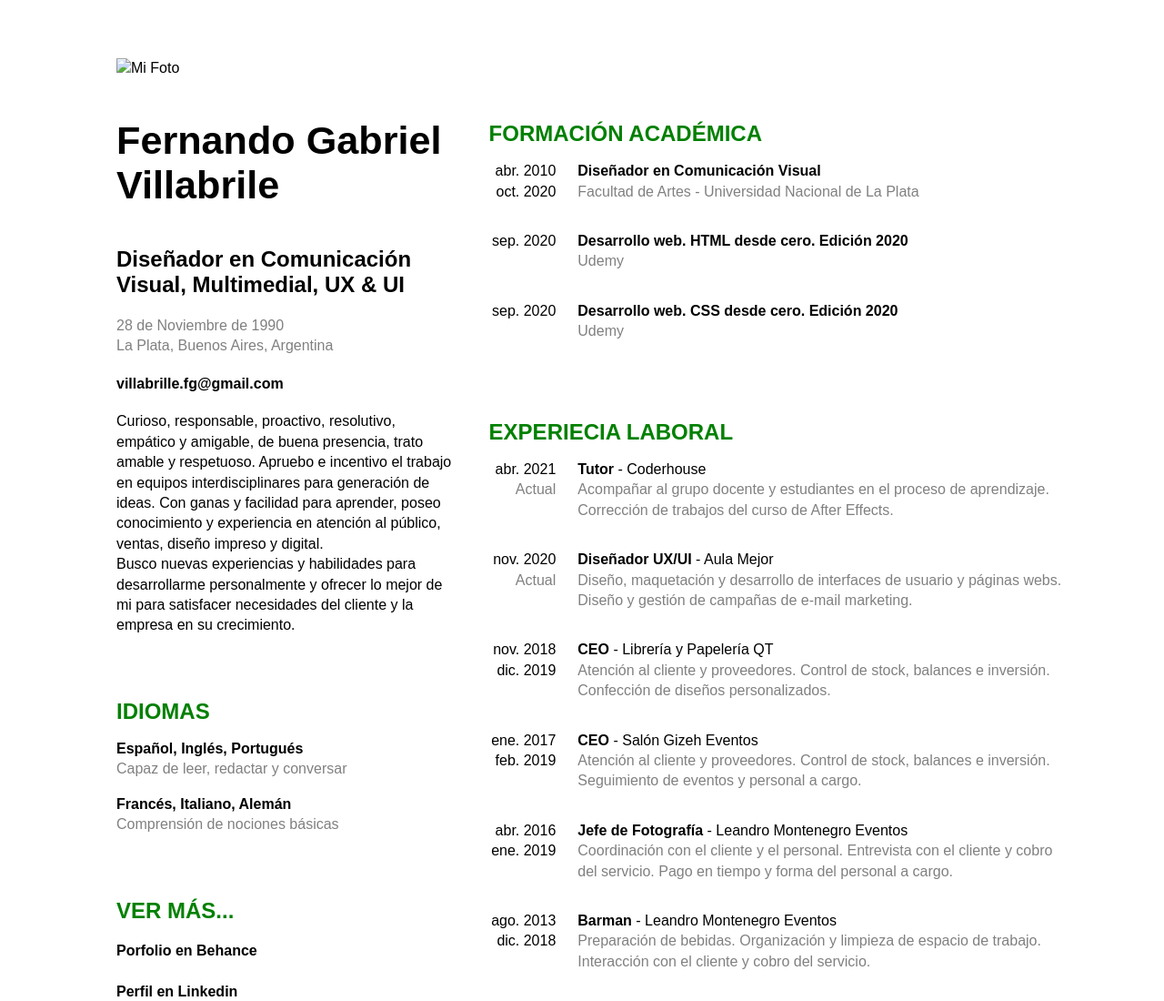
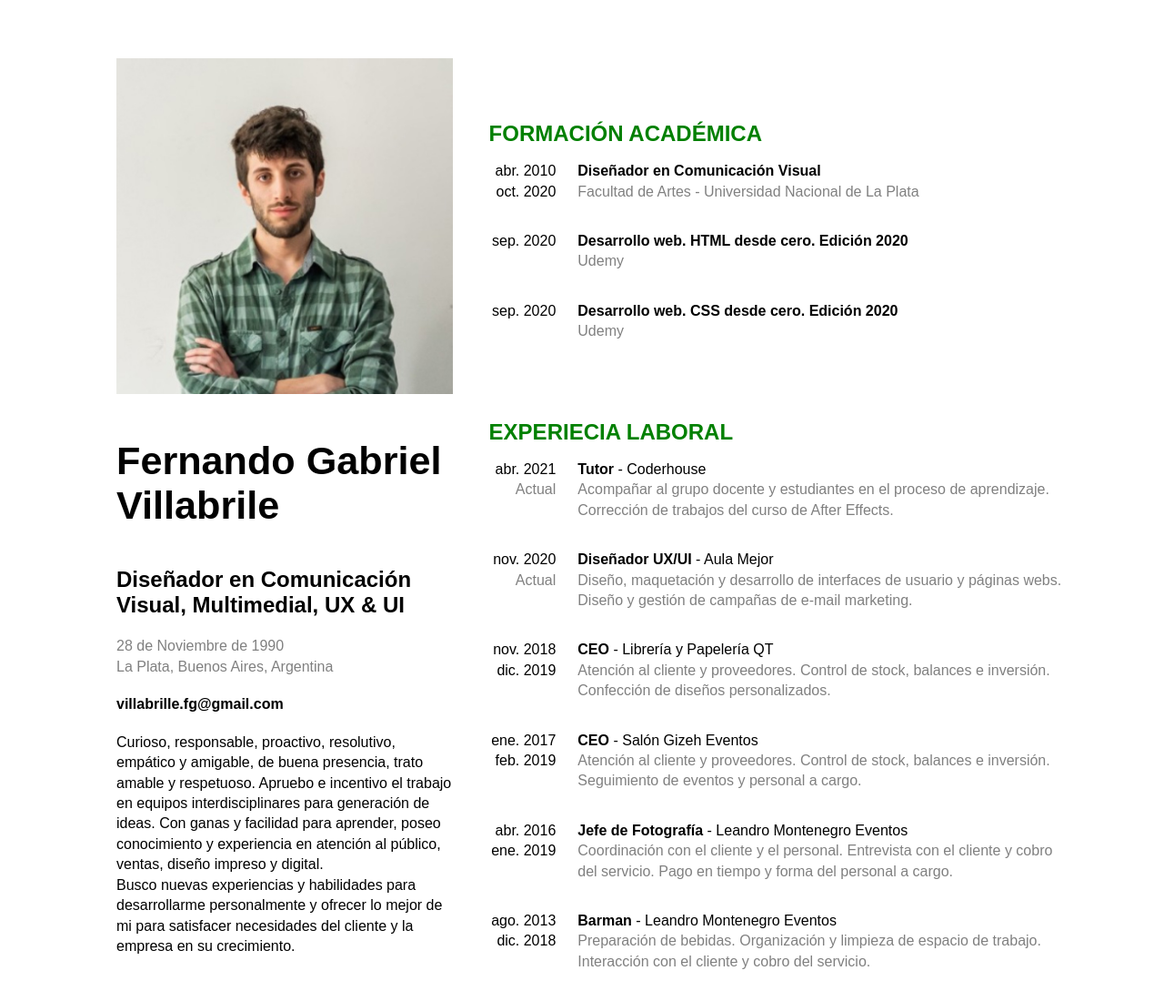
Before and after one commit to fefopincha/cv, a plain HTML site: page index.html in a window 1280 px wide. Shown: the top 1100 px of the page at 91% size. Drawn offline with Linux system fonts and the light colour scheme.

Commit message:
Update index.html

```diff
--- a/index.html
+++ b/index.html
@@ -109,7 +109,7 @@
     <body>
         <aside>
             <article>
-                <img src="./img/perfil.jpg" alt="Mi Foto">
+                <img src="./perfil.jpg" alt="Mi Foto">
                 <h1>Fernando Gabriel Villabrile</h1>
 
                 <h2>Diseñador en Comunicación Visual, Multimedial, UX & UI</h2>
```
